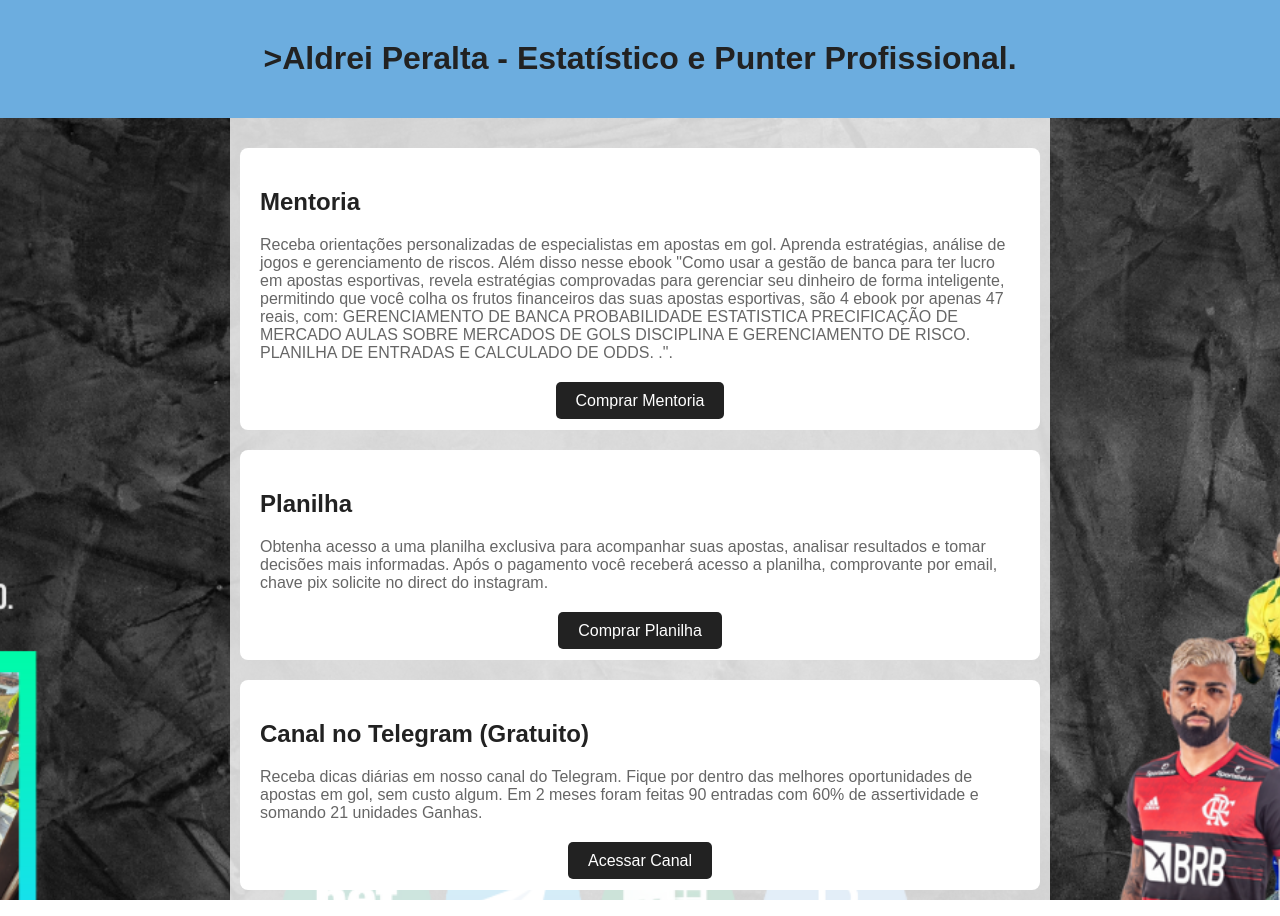
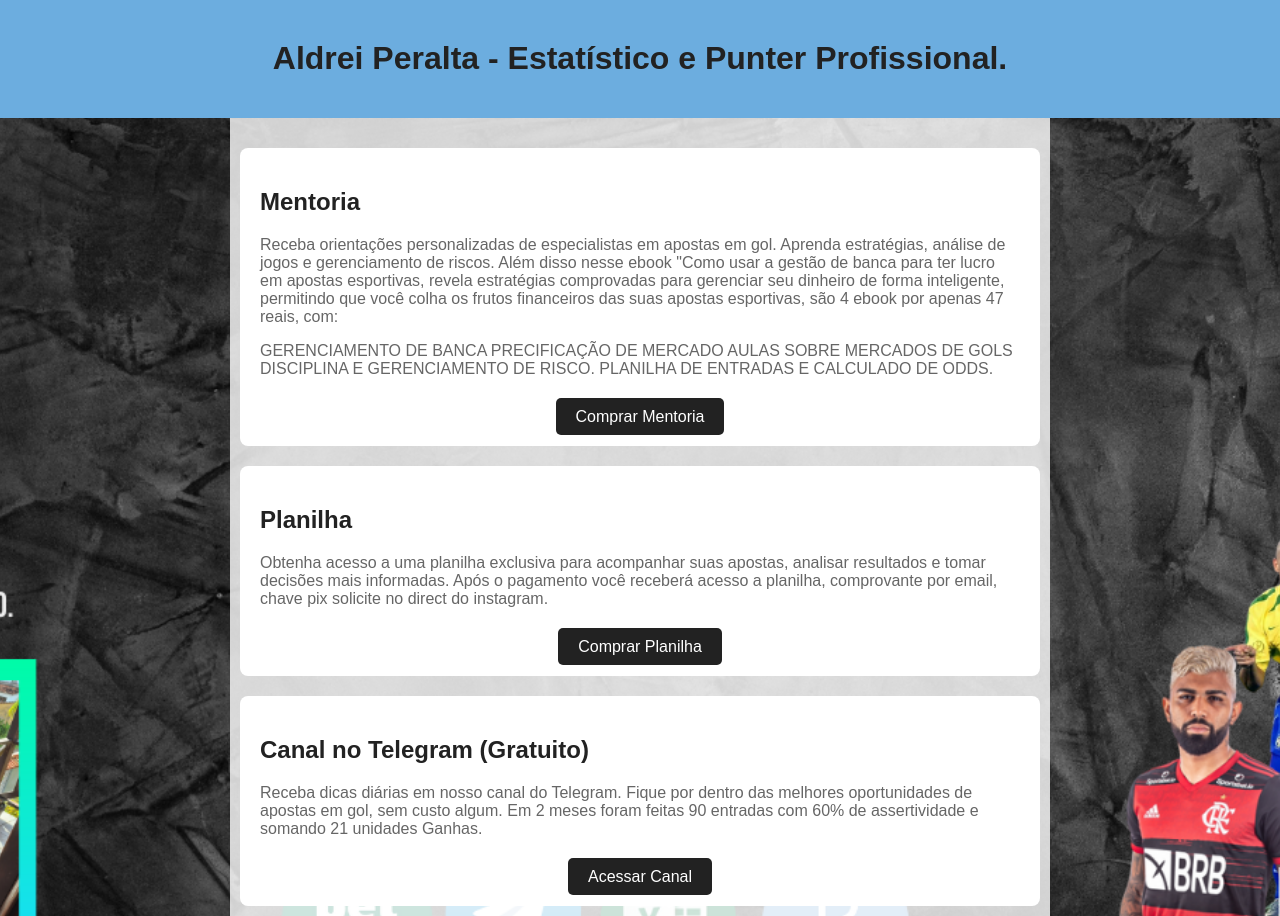
Before and after one commit to aldreiperalta/apostasemgol, a plain HTML site: page index.html in a window 1280 px wide. Drawn offline with Linux system fonts and the light colour scheme.

Commit message:
Update index.html
corrigindo meu commit

```diff
--- a/index.html
+++ b/index.html
@@ -81,17 +81,20 @@
 </head>
 <body>
     <header>
-        <h1>>Aldrei Peralta -  Estatístico e Punter Profissional.</h1>
+        <h1> Aldrei Peralta -  Estatístico e Punter Profissional.</h1>
     </header>
     <div class="container">
         <div class="product">
             <h2>Mentoria</h2>
-            <p>Receba orientações personalizadas de especialistas em apostas em gol. Aprenda estratégias, análise de jogos e gerenciamento de riscos. Além disso nesse ebook "Como usar a gestão de banca para ter lucro em apostas esportivas, revela estratégias comprovadas para gerenciar seu dinheiro de forma inteligente, permitindo que você colha os frutos financeiros das suas apostas esportivas, são 4 ebook por apenas 47 reais, com: GERENCIAMENTO DE BANCA
-PROBABILIDADE ESTATISTICA
+            <p>Receba orientações personalizadas de especialistas em apostas em gol. Aprenda estratégias, análise de jogos e gerenciamento de riscos. Além disso nesse ebook "Como usar a gestão de banca para ter lucro em apostas esportivas, revela estratégias comprovadas para gerenciar seu dinheiro de forma inteligente, permitindo que você colha os
+                frutos financeiros das suas apostas esportivas, são 4 ebook por apenas 47 reais, com:
+</p>
+            <p>
+GERENCIAMENTO DE BANCA
 PRECIFICAÇÃO DE MERCADO
 AULAS SOBRE MERCADOS DE GOLS
 DISCIPLINA E GERENCIAMENTO DE RISCO.
-PLANILHA DE ENTRADAS E CALCULADO DE ODDS. .". </p>
+PLANILHA DE ENTRADAS E CALCULADO DE ODDS. </p>
             <div class="cta">
                 <a href="https://pay.hotmart.com/X84523697F">Comprar Mentoria</a>
             </div>
```
